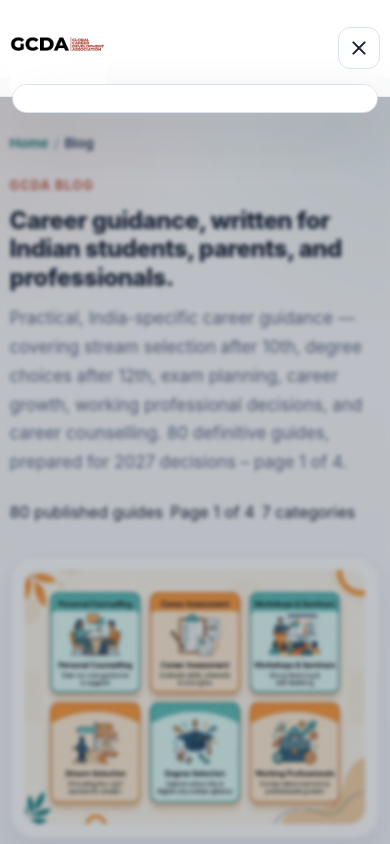
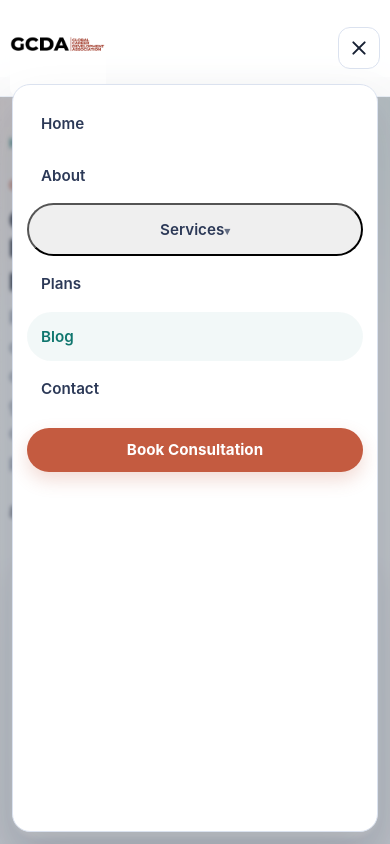
Before and after one commit to corezex/Gcda, a Next.js app: page /blog in a window 390 px wide. Both pictures are taken after a click on the button "Toggle menu". Shown: the top 844 px of the page. Built offline with nearby package versions, Linux system fonts and the light colour scheme.

Commit message:
Rebuild mobile navigation drawer and services accordion
Co-authored-by: arena-agent <297053741+arena-agent@users.noreply.github.com>

```diff
--- a/app/globals.css
+++ b/app/globals.css
@@ -314,10 +314,14 @@ h4 {
   object-fit: contain;
 }
 
-.nav {
+.nav-desktop {
   display: flex;
   align-items: center;
   gap: 0.2rem;
+}
+
+.nav-mobile {
+  display: none;
 }
 
 .nav-link {
@@ -499,16 +503,15 @@ h4 {
     overflow: visible;
     box-shadow: none;
     border: 0;
-    background: var(--secondary-softer);
-    border-radius: 14px;
-    margin-top: 0.4rem;
-    padding: 0.35rem;
+    background: transparent;
+    border-radius: 0;
+    margin-top: 0;
+    padding: 0;
     display: none;
-    flex-direction: column;
-    gap: 0.2rem;
   }
   .nav-dropdown-menu.is-visible {
     display: flex;
+    flex-direction: column;
   }
   .nav-dropdown-item {
     width: 100%;
@@ -2087,6 +2090,10 @@ textarea { resize: vertical; min-height: 130px; }
 @media (max-width: 860px) {
   .menu-toggle { display: inline-flex; }
 
+  .nav-desktop {
+    display: none;
+  }
+
   .nav-backdrop {
     display: block;
     position: fixed;
@@ -2100,7 +2107,7 @@ textarea { resize: vertical; min-height: 130px; }
     z-index: 70;
   }
 
-  .nav {
+  .nav-mobile {
     position: fixed;
     left: 0.75rem;
     right: 0.75rem;
@@ -2114,16 +2121,43 @@ textarea { resize: vertical; min-height: 130px; }
     border-radius: var(--radius);
     border: 1px solid var(--line);
     box-shadow: var(--shadow-lg);
-    gap: 0.15rem;
+    gap: 0.2rem;
     overflow-y: auto;
     overscroll-behavior: contain;
     -webkit-overflow-scrolling: touch;
     touch-action: pan-y;
     z-index: 91;
   }
-  .nav.nav-open { display: flex; }
-  .header-cta { margin: 0.6rem 0 0; align-self: stretch; justify-content: center; }
-  .nav-link { padding: 0.7rem 0.85rem; }
+  .nav-mobile.nav-mobile-open { display: flex; }
+
+  .mobile-nav-link,
+  .mobile-services-toggle {
+    width: 100%;
+    padding: 0.75rem 0.9rem;
+    justify-content: space-between;
+  }
+
+  .mobile-nav-group {
+    display: grid;
+    gap: 0.35rem;
+  }
+
+  .mobile-services-panel {
+    display: none;
+    gap: 0.25rem;
+    padding: 0.25rem;
+    border-radius: 14px;
+    background: var(--secondary-softer);
+  }
+  .mobile-services-panel.is-visible {
+    display: grid;
+  }
+
+  .mobile-nav-cta {
+    margin-top: 0.75rem;
+    width: 100%;
+    justify-content: center;
+  }
 
   .hero-grid,
   .page-hero-grid,
--- a/components/Header.js
+++ b/components/Header.js
@@ -9,7 +9,7 @@ export default function Header() {
   const pathname = usePathname();
   const [open, setOpen] = useState(false);
   const [servicesOpen, setServicesOpen] = useState(false);
-  const servicesRef = useRef(null);
+  const desktopServicesRef = useRef(null);
 
   const closeMenus = () => {
     setOpen(false);
@@ -28,14 +28,13 @@ export default function Header() {
 
   useEffect(() => {
     function onClickOutside(event) {
-      if (servicesRef.current && !servicesRef.current.contains(event.target)) {
+      if (window.innerWidth <= 860) return;
+      if (desktopServicesRef.current && !desktopServicesRef.current.contains(event.target)) {
         setServicesOpen(false);
       }
     }
     function onKeyDown(event) {
-      if (event.key === 'Escape') {
-        closeMenus();
-      }
+      if (event.key === 'Escape') closeMenus();
     }
     document.addEventListener('mousedown', onClickOutside);
     document.addEventListener('keydown', onKeyDown);
@@ -61,6 +60,32 @@ export default function Header() {
     };
   }, [open]);
 
+  const serviceItems = (
+    <>
+      <Link href="/career-counselling" className="nav-dropdown-item nav-dropdown-all" role="menuitem" onClick={closeMenus}>
+        All services
+      </Link>
+      <div className="nav-dropdown-divider" />
+      {services.map((s) => (
+        <Link key={s.slug} href={`/career-counselling/${s.slug}`} className="nav-dropdown-item" role="menuitem" onClick={closeMenus}>
+          <span className="nav-dropdown-icon" aria-hidden="true">{s.icon}</span>
+          <span className="nav-dropdown-text">
+            <strong>{s.title}</strong>
+            <small>{s.shortDescription}</small>
+          </span>
+        </Link>
+      ))}
+      <div className="nav-dropdown-divider" />
+      <Link href="/career-certification" className="nav-dropdown-item nav-dropdown-feature" role="menuitem" onClick={closeMenus}>
+        <span className="nav-dropdown-icon" aria-hidden="true">🏅</span>
+        <span className="nav-dropdown-text">
+          <strong>Career Counselling Certification</strong>
+          <small>Become a certified career counsellor — hybrid online + in-person</small>
+        </span>
+      </Link>
+    </>
+  );
+
   return (
     <>
       <header className="site-header">
@@ -74,7 +99,7 @@ export default function Header() {
             type="button"
             aria-label="Toggle menu"
             aria-expanded={open}
-            aria-controls="primary-navigation"
+            aria-controls="mobile-navigation"
             onClick={() => setOpen((prev) => !prev)}
           >
             <span />
@@ -82,11 +107,11 @@ export default function Header() {
             <span />
           </button>
 
-          <nav id="primary-navigation" className={`nav ${open ? 'nav-open' : ''}`}>
+          <nav className="nav-desktop" aria-label="Desktop navigation">
             {navLinks.map((link) => {
               if (link.href === '/career-counselling') {
                 return (
-                  <div key={link.href} className={`nav-dropdown ${servicesOpen ? 'is-open' : ''}`} ref={servicesRef}>
+                  <div key={link.href} className={`nav-dropdown ${servicesOpen ? 'is-open' : ''}`} ref={desktopServicesRef}>
                     <button
                       type="button"
                       className={`nav-link nav-dropdown-label ${isServicesActive() ? 'active' : ''}`}
@@ -98,34 +123,14 @@ export default function Header() {
                       <span className="nav-dropdown-caret" aria-hidden="true">▾</span>
                     </button>
                     <div className={`nav-dropdown-menu ${servicesOpen ? 'is-visible' : ''}`} role="menu" aria-hidden={!servicesOpen}>
-                      <Link href="/career-counselling" className="nav-dropdown-item nav-dropdown-all" role="menuitem" onClick={closeMenus}>
-                        All services
-                      </Link>
-                      <div className="nav-dropdown-divider" />
-                      {services.map((s) => (
-                        <Link key={s.slug} href={`/career-counselling/${s.slug}`} className="nav-dropdown-item" role="menuitem" onClick={closeMenus}>
-                          <span className="nav-dropdown-icon" aria-hidden="true">{s.icon}</span>
-                          <span className="nav-dropdown-text">
-                            <strong>{s.title}</strong>
-                            <small>{s.shortDescription}</small>
-                          </span>
-                        </Link>
-                      ))}
-                      <div className="nav-dropdown-divider" />
-                      <Link href="/career-certification" className="nav-dropdown-item nav-dropdown-feature" role="menuitem" onClick={closeMenus}>
-                        <span className="nav-dropdown-icon" aria-hidden="true">🏅</span>
-                        <span className="nav-dropdown-text">
-                          <strong>Career Counselling Certification</strong>
-                          <small>Become a certified career counsellor — hybrid online + in-person</small>
-                        </span>
-                      </Link>
+                      {serviceItems}
                     </div>
                   </div>
                 );
               }
 
               return (
-                <Link key={link.href} href={link.href} className={`nav-link ${isActive(link.href) ? 'active' : ''}`} onClick={closeMenus}>
+                <Link key={link.href} href={link.href} className={`nav-link ${isActive(link.href) ? 'active' : ''}`}>
                   {link.label}
                 </Link>
               );
@@ -136,7 +141,40 @@ export default function Header() {
           </nav>
         </div>
       </header>
+
       {open ? <button className="nav-backdrop" type="button" aria-label="Close menu" onClick={closeMenus} /> : null}
+
+      <nav id="mobile-navigation" className={`nav-mobile ${open ? 'nav-mobile-open' : ''}`} aria-label="Mobile navigation">
+        {navLinks.map((link) => {
+          if (link.href === '/career-counselling') {
+            return (
+              <div key={link.href} className={`mobile-nav-group ${servicesOpen ? 'is-open' : ''}`}>
+                <button
+                  type="button"
+                  className={`nav-link mobile-services-toggle ${isServicesActive() ? 'active' : ''}`}
+                  onClick={() => setServicesOpen((v) => !v)}
+                  aria-expanded={servicesOpen}
+                >
+                  {link.label}
+                  <span className="nav-dropdown-caret" aria-hidden="true">▾</span>
+                </button>
+                <div className={`mobile-services-panel ${servicesOpen ? 'is-visible' : ''}`}>
+                  {serviceItems}
+                </div>
+              </div>
+            );
+          }
+
+          return (
+            <Link key={link.href} href={link.href} className={`nav-link mobile-nav-link ${isActive(link.href) ? 'active' : ''}`} onClick={closeMenus}>
+              {link.label}
+            </Link>
+          );
+        })}
+        <a className="button button-primary mobile-nav-cta" href={company.whatsappLink} target="_blank" rel="noreferrer" onClick={closeMenus}>
+          Book Consultation
+        </a>
+      </nav>
     </>
   );
 }
```
